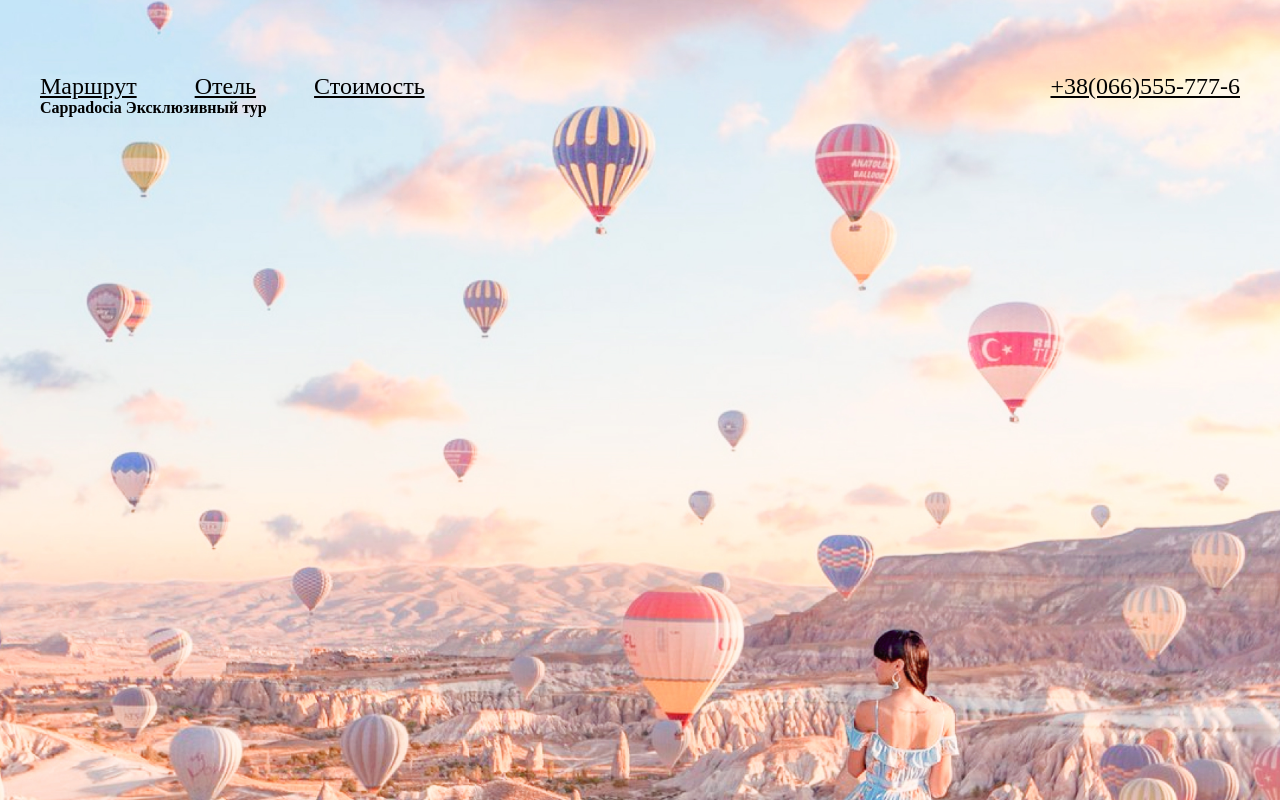
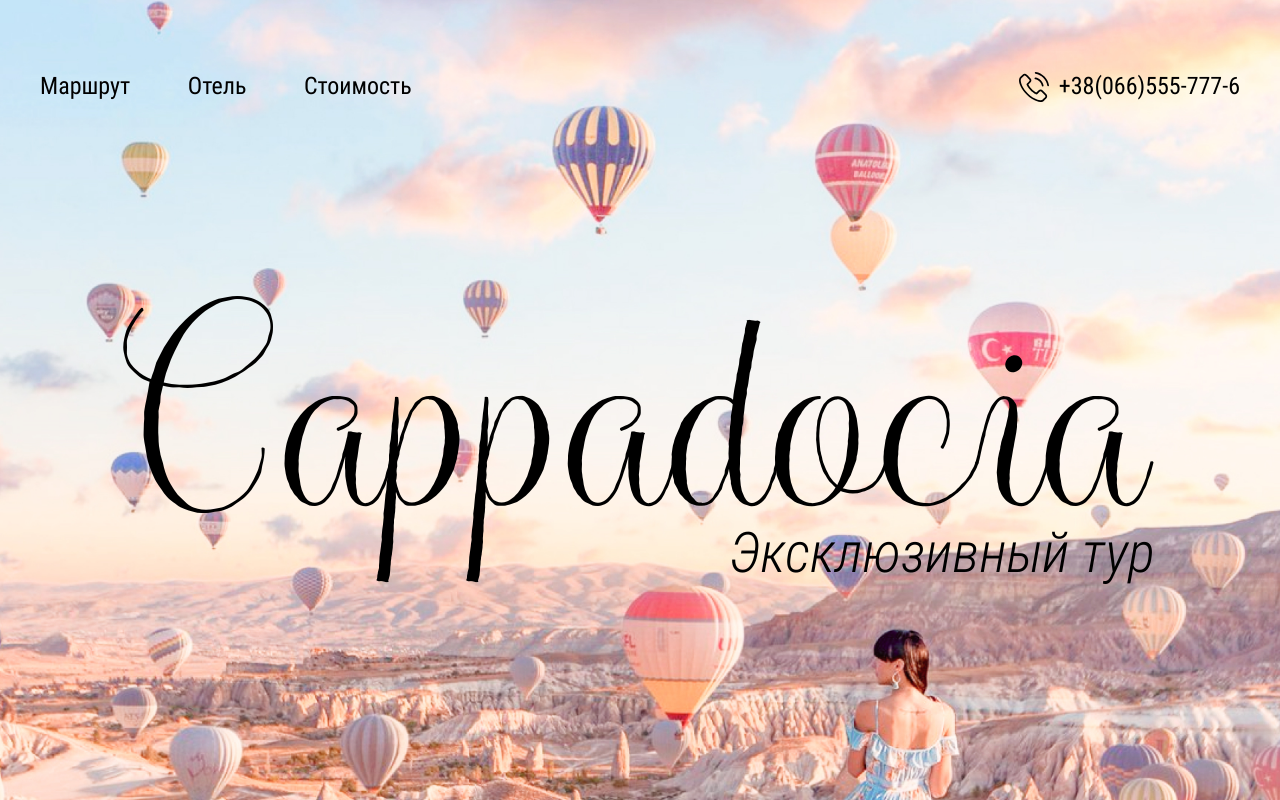
Before and after one commit to PechPavlo/cappadocia, a plain HTML site: page index.html in a window 1280 px wide. Drawn offline with nearby package versions, Linux system fonts and the light colour scheme.

Commit message:
some changes in css

```diff
--- a/css/style.css
+++ b/css/style.css
@@ -1,40 +1,122 @@
 *,
 *::after,
-*::before{
+*::before {
     box-sizing: border-box;
 }
-a{
-    color: inherit;
+
+@font-face {
+    font-family: 'balqis';
+    src        : url('../fonts/balqis.woff2') format('woff2'),
+        url('../fonts/balqis.woff') format('woff');
+    font-weight : 300;
+    font-style  : normal;
+    font-display: swap;
 }
 
-body{
-    color: #000;
+@font-face {
+    font-family: 'RobotoCondensed-Light';
+    src        : url('../fonts/RobotoCondensed-Light.woff2') format('woff2'),
+        url('../fonts/RobotoCondensed-Light.woff') format('woff');
+    font-weight : 300;
+    font-style  : normal;
+    font-display: swap;
 }
 
-.container{
-    max-width: 1230px;
-    margin: 0 auto;
-    padding: 0 15px;
+@font-face {
+    font-family: 'RobotoCondensed-LightItalic';
+    src        : url('../fonts/RobotoCondensed-LightItalic.woff2') format('woff2'),
+        url('../fonts/RobotoCondensed-LightItalic.woff') format('woff');
+    font-weight : 300;
+    font-style  : italic;
+    font-display: swap;
 }
 
-.header{
-    background-image: url(../images/header-bg.jpg);
-    height: 100vh;
-    background-repeat: no-repeat;
-    background-size: cover;
+@font-face {
+    font-family: 'RobotoCondensed-Regular';
+    src        : url('../fonts/RobotoCondensed-Regular.woff2') format('woff2'),
+        url('../fonts/RobotoCondensed-Regular.woff') format('woff');
+    font-weight : 400;
+    font-style  : normal;
+    font-display: swap;
+}
+
+a {
+    color          : inherit;
+    text-decoration: none;
+}
+
+body {
+    color      : #000;
+    font-family: 'RobotoCondensed-Light';
+    font-size  : 18px;
+    line-height: 21px;
+}
+
+.container {
+    max-width: 1230px;
+    margin   : 0 auto;
+    padding  : 0 15px;
+}
+
+.header {
+    background-image   : url(../images/header-bg.jpg);
+    height             : 100vh;
+    background-repeat  : no-repeat;
+    background-size    : cover;
     background-position: bottom center;
 }
-.header__top{
-    display: flex;
+
+.header__top {
+    display        : flex;
     justify-content: space-between;
-    padding-top: 72px;
-    font-size: 24px;
-    line-height: 28px;
+    padding-top    : 72px;
+    font-size      : 24px;
+    line-height    : 28px;
+    font-family    : 'RobotoCondensed-Regular';
 
 }
-.menu__list-item{
+
+.header__phone {
+    padding-left: 40px;
+    position    : relative;
+}
+
+.header__phone::before {
+    content         : "";
+    position        : absolute;
+    background-image: url("../images/phone-icon.svg");
+    width           : 30px;
+    height          : 30px;
+    left            : 0;
+}
+
+.header__title {
+    padding-top: 152px;
+    text-align : center;
+    font-family: 'balqis';
+    font-size  : 250px;
+    line-height: 334px;
+    font-weight: 300;
+}
+
+.header__title span {
+    display   : block;
+    text-align: right;
+    font-size: 56px;
+    line-height: 66px;
+    font-family: 'RobotoCondensed-LightItalic';
+    margin-top: -66px;
+    margin-right: 85px;
+}
+
+.menu__list-item {
     display: inline-block;
 }
-.menu__list-item +.menu__list-item{
+
+.menu__list-item+.menu__list-item {
     margin-left: 52px;
 }
+
+.menu__list-link:hover {
+    text-decoration: underline;
+}
--- a/index.html
+++ b/index.html
@@ -5,7 +5,7 @@
   <meta charset="UTF-8">
   <meta name="viewport" content="width=device-width, initial-scale=1.0">
   <meta http-equiv="X-UA-Compatible" content="ie=edge">
-  <title>Document</title>
+  <title>Cappadocia by Pavlo Pechenevskyi</title>
   <link rel="stylesheet" href="css/reset.css">
   <link rel="stylesheet" href="css/slick.css">
   <link rel="stylesheet" href="css/style.css">
```
Also changed, not shown: fonts/RobotoCondensed-Light.woff (added), fonts/RobotoCondensed-Light.woff2 (added), fonts/RobotoCondensed-LightItalic.woff (added), fonts/RobotoCondensed-LightItalic.woff2 (added), fonts/RobotoCondensed-Regular.woff (added), fonts/RobotoCondensed-Regular.woff2 (added), fonts/balqis.woff (added), fonts/balqis.woff2 (added).
